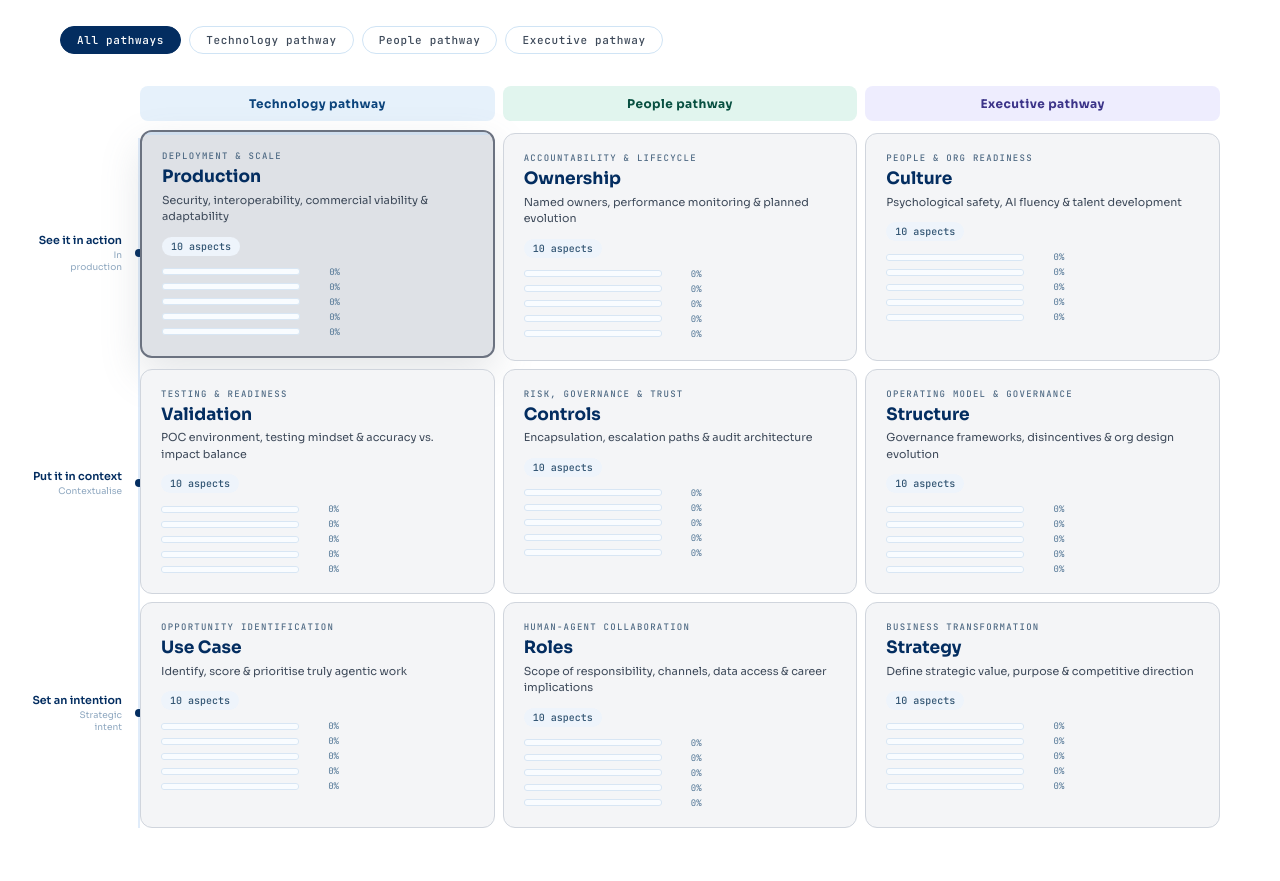
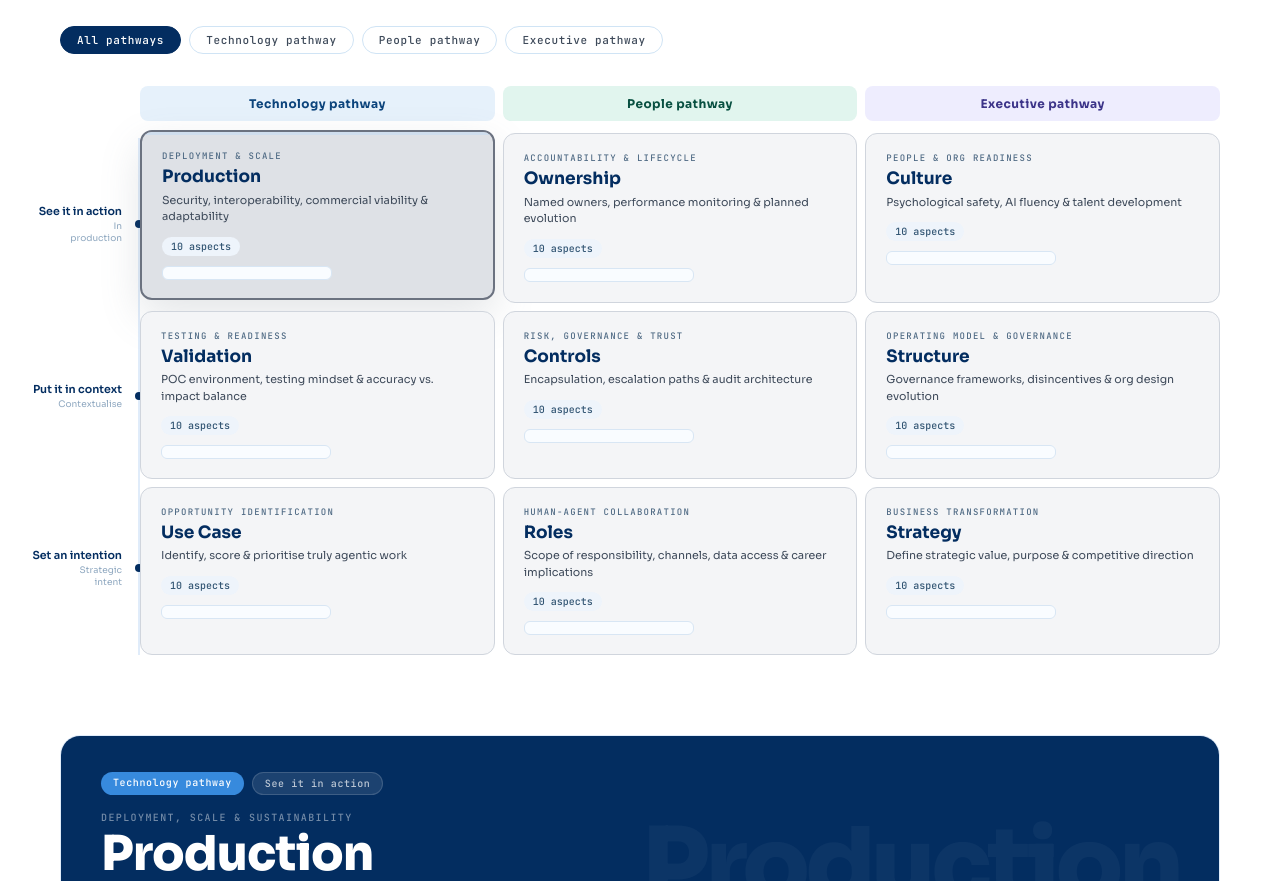
Before and after one commit to jtauber-sf/ai-adoption-workshop, a website: page my-conversations-aggregate.html in a window 1280 px wide. Shown: the part 1060-1941 px from the top of the page. Drawn offline with Linux system fonts and the light colour scheme.

Commit message:
Updated bar presentation

```diff
--- a/my-conversations-aggregate.html
+++ b/my-conversations-aggregate.html
@@ -423,54 +423,35 @@ body {
 
 .box-status-strip {
   margin-top: 10px;
-  display: grid;
-  gap: 2px;
+  display: block;
   width: 170px;
 }
 
 .status-stack {
-  display: grid;
-  gap: 3px;
-}
-
-.status-row {
-  display: grid;
-  grid-template-columns: 1fr 26px;
-  align-items: center;
-  gap: 6px;
+  display: block;
 }
 
 .status-track {
   position: relative;
-  height: 7px;
-  border-radius: 3px;
+  display: flex;
+  height: 14px;
+  border-radius: 6px;
   border: 1px solid #D8E6F4;
   background: #F9FCFF;
   overflow: hidden;
 }
 
-.status-fill {
+.status-segment {
   height: 100%;
   min-width: 0;
-}
-
-.status-fill.green { background: #2E844A; }
-.status-fill.amber { background: #E45B00; }
-.status-fill.red { background: #BA0517; }
-.status-fill.na { background: #6B7280; }
-.status-fill.unset { background: #FFFFFF; }
-
-.status-count {
-  font-family: 'JetBrains Mono', monospace;
-  font-size: 9px;
-  color: #6C8AA5;
-  text-align: right;
-}
-
-.status-count.is-percent {
-  min-width: 34px;
-  color: #4E7393;
-}
+  flex: 0 0 auto;
+}
+
+.status-segment.green { background: #2E844A; }
+.status-segment.amber { background: #E45B00; }
+.status-segment.red { background: #BA0517; }
+.status-segment.na { background: #6B7280; }
+.status-segment.unset { background: #FFFFFF; }
 
 /* ══════════════ DETAIL PANEL ══════════════ */
 .detail-section {
@@ -1589,25 +1570,18 @@ function normalizeCounts(counts) {
   return out;
 }
 
-function buildStatusStack(counts, totalParticipants, options = {}) {
-  const labelMode = options.labelMode || 'count';
+function buildStatusStack(counts, totalParticipants) {
   const safeTotal = Math.max(1, totalParticipants);
   const c = normalizeCounts(counts);
-  const rows = LEVEL_ORDER.map((level) => {
+  const segments = LEVEL_ORDER.map((level) => {
     const value = Math.max(0, c[level] || 0);
     const pct = Math.max(0, Math.min(100, (value / safeTotal) * 100));
-    const label = labelMode === 'percent' ? `${Math.round(pct)}%` : String(value);
-    const countClass = labelMode === 'percent' ? 'status-count is-percent' : 'status-count';
+    if (pct <= 0) return '';
     return `
-      <div class="status-row" title="${level.toUpperCase()}: ${value}/${safeTotal}">
-        <div class="status-track">
-          <div class="status-fill ${level}" style="width:${pct}%"></div>
-        </div>
-        <div class="${countClass}">${label}</div>
-      </div>
+      <div class="status-segment ${level}" style="width:${pct}%" title="${level.toUpperCase()} ${value}/${safeTotal}"></div>
     `;
   }).join('');
-  return `<div class="status-stack">${rows}</div>`;
+  return `<div class="status-stack"><div class="status-track">${segments}</div></div>`;
 }
 
 function dominantLevel(counts) {
@@ -1775,7 +1749,7 @@ function renderMatrixStatusBars() {
     }
     const participantCount = Math.max(1, selectedEmails.length || 1);
     const totalResponsesInBox = participantCount * Math.max(1, (BOXES[key]?.aspects || []).length);
-    strip.innerHTML = buildStatusStack(counts, totalResponsesInBox, { labelMode: 'percent' });
+    strip.innerHTML = buildStatusStack(counts, totalResponsesInBox);
     strip.title = `High: ${counts.green}, Medium: ${counts.amber}, Low: ${counts.red}, Not Applicable: ${counts.na}, Unset: ${counts.unset}, Readiness: ${band.toUpperCase()}`;
   });
 }
```
